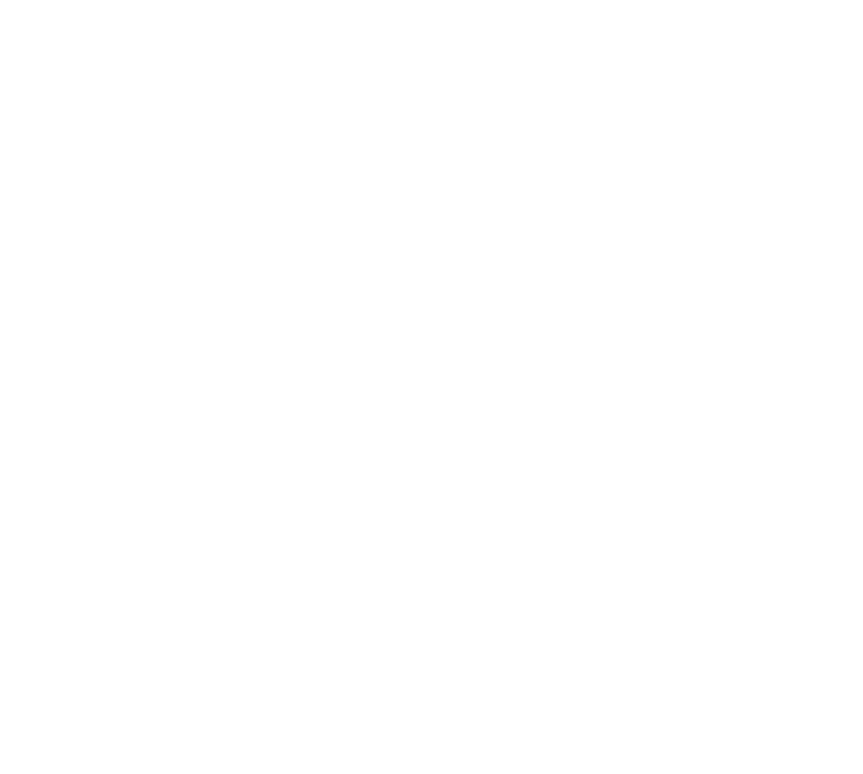
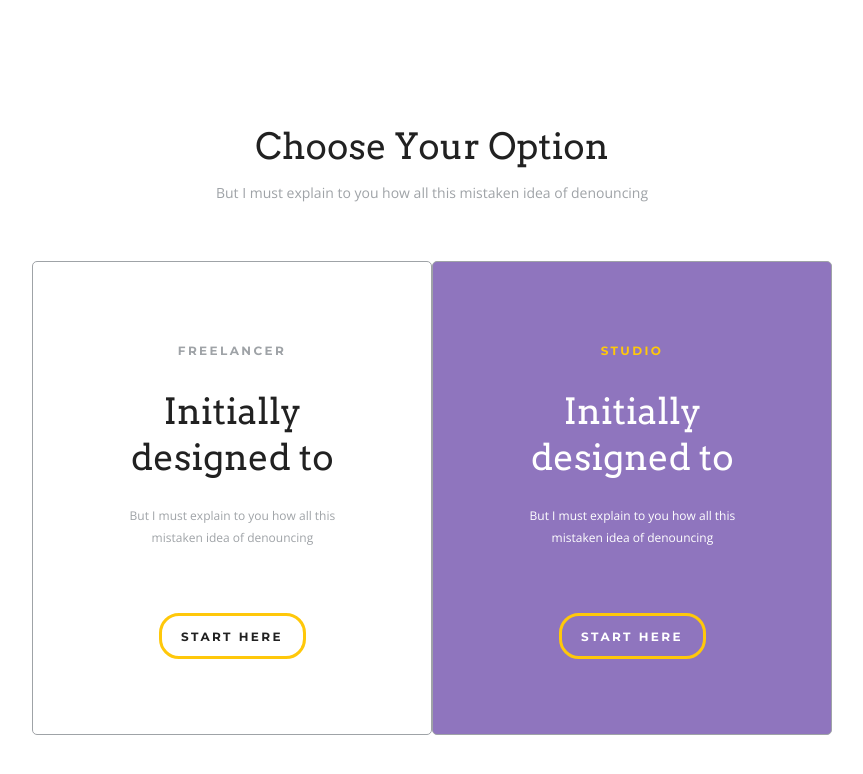
Before and after one commit to JuliaKachalka/Homework, a plain HTML site: page index.html in a window 1280 px wide. Shown: the whole page, without its empty margins (208-1071 px from the left). Drawn offline with nearby package versions, Linux system fonts and the light colour scheme.

Commit message:
Work js-eight

```diff
--- a/index.html
+++ b/index.html
@@ -1,11 +1,7 @@
 <!DOCTYPE html>
-<html lang="en">
+<html>
 <head>
-    <meta charset="UTF-8">
-    <meta http-equiv="X-UA-Compatible" content="IE=edge">
-    <meta name="viewport" content="width=device-width, initial-scale=1.0">
-    <title>Document</title>
-    <script src="script.js"></script>
+    <script defer src="script.js"></script>
 </head>
 <body>
 
--- a/script.js
+++ b/script.js
@@ -1,86 +1,194 @@
-//let Auto = function (brand, model, number) {
-//    this.brand = brand;
-//    this.model = model;
-//    this.number = number;
-//    this.engineOnOff = function () {
-//        this.engineOnOff = prompt('Ваша машина заведена?');
-//        if(this.engineOnOff){
-//            this.engineOnOff = 'да';
-//            console.log('Двигатель включен!');
-//        }else{
-//            console.log('Двигатель выключен!');
-//        }
-//    };
-//    this.transmission = function () {
-//        transmission = prompt('Включена передача: вперед, назад, нейтральная?');
-//        if(this.engineOnOff && (transmission === 'вперед' || transmission === 'назад' || transmission === 'нейтральная')){
-//            this.transmission = transmission;
-//            console.log(`Включена передача: ${this.transmission}.`);
-//        }else{
-//            console.log('Двигатель выключен!');
-//        }
-//    };
-//    this.sped = function () {
-//        sped = +prompt('Введите скорость автомобиля!');
-//        if(this.engineOnOff && this.transmission === 'вперед'){
-//            this.sped = sped;
-//            console.log(`Автомобиль движется вперед со скоростью ${this.sped} км/ч.`);
-//        }else if(this.engineOnOff && this.transmission === 'назад'){
-//            this.sped = sped;
-//            console.log(`Автомобиль движется назад со скоростью ${this.sped} км/ч.`);
-//        }else{
-//            console.log(`Машина выключена или включена нейтральная передача!`);
-//        }
-//    };
-//    this.distance = function () {
-//        if(this.engineOnOff && this.transmission === 'вперед'){
-//            this.distance = sped;
-//            console.log(`Автомобиль прошел дистанцию ${this.distance} км.`);
-//        }else if(this.engineOnOff && this.transmission === 'назад'){
-//            this.distance = sped;
-//            console.log(`Автомобиль прошел дистанцию ${this.distance} км.`);
-//        }else{
-//            console.log(`Машина выключена или включена нейтральная передача!`);
-//        }
-//    };
-//    this.braking = function () {
-//        this.g = 9.81; //ускорение силы тяжести
-//        this.ks = +prompt('Введите коэффициент сцепления автомобиля с дорогой: 0.7(сухой асфальт), 0.4(мокрый асфальт), 0.2(укатанный снег), 0.1(обледенение)!')
-//        this.braking = this.result;
-//        switch (this.ks) {
-//            case 0.7:
-//                this.result = (this.sped * 2) / (2 * this.g * this.ks);
-//                console.log(`Тормозной путь автомобиля ${this.result} м/сек.`);
-//            break;
-//            case 0.4:
-//                this.result = (this.sped * 2) / (2 * this.g * this.ks);
-//                console.log(`Тормозной путь автомобиля ${this.result} м/сек.`);
-//            break;
-//            case 0.2:
-//                this.result = (this.sped * 2) / (2 * this.g * this.ks);
-//                console.log(`Тормозной путь автомобиля ${this.result} м/сек.`);
-//            break;
-//            case 0.1:
-//                this.result = (this.sped * 2) / (2 * this.g * this.ks);
-//                console.log(`Тормозной путь автомобиля ${this.result} м/сек.`);
-//            break;
-//            default:
-//                this.result = 0;
-//                console.log('Авария!');
-//            break;
-//        }
-//    };
-//}
-//
-//console.log(Auto);
-//
-//let audi = new Auto ('AUDI', 'А4', 'А256ИП');
-//console.log(audi);
-//console.log(`Марка автомобиля ${audi.brand}.`);
-//console.log(`Модель автомобиля ${audi.model}.`);
-//console.log(`Номер автомобиля ${audi.number}.`);
-//audi.engineOnOff();
-//audi.transmission();
-//audi.sped();
-//audi.distance();
-//audi.braking();
+document.documentElement.lang = "en";
+
+let metaUtf8 = document.createElement('meta');
+metaUtf8.setAttribute('charset', 'UTF-8');
+let head = document.querySelector('head')
+head.appendChild(metaUtf8);
+
+
+let title = document.createElement('title');
+title.innerHTML = 'Option';
+document.head.appendChild(title);
+
+
+let montserratFont = document.createElement('link');
+montserratFont.rel = 'stylesheet';
+montserratFont.href = 'https://fonts.googleapis.com/css2?family=Montserrat:wght@700&display=swap';
+
+let arvoFont = document.createElement('link');
+arvoFont.rel = 'stylesheet';
+arvoFont.href = 'https://fonts.googleapis.com/css2?family=Arvo&display=swap';
+
+let openSansFont = document.createElement('link');
+openSansFont.rel = 'stylesheet';
+openSansFont.href = 'https://fonts.googleapis.com/css2?family=Open+Sans&display=swap';
+
+document.head.appendChild(montserratFont);
+document.head.appendChild(arvoFont);
+document.head.appendChild(openSansFont);
+
+
+let h1 = document.createElement('h1');
+h1.innerHTML = 'Choose Your Option';
+document.body.appendChild(h1);
+
+let p = document.createElement('p');
+p.innerHTML = 'But I must explain to you how all this mistaken idea of denouncing';
+document.body.appendChild(p);
+
+let div = document.createElement('div');
+div.classList.add('container');
+document.body.appendChild(div);
+
+let div1 = document.createElement('div');
+div1.classList.add('block');
+div.appendChild(div1);
+
+let h3 = document.createElement('h3');
+h3.innerHTML = 'FREELANCER';
+div1.appendChild(h3);
+
+let h2 = document.createElement('h2');
+h2.innerHTML = 'Initially designed to';
+div1.appendChild(h2);
+
+let p1 = document.createElement('p');
+p1.innerHTML = 'But I must explain to you how all this mistaken idea of denouncing';
+p1.classList.add('text');
+div1.appendChild(p1);
+
+let button = document.createElement('button');
+div1.appendChild(button);
+
+let span = document.createElement('span');
+span.innerHTML = 'START HERE';
+button.appendChild(span);
+
+let div1Clone = div1.cloneNode(true);
+div1Clone.classList.add('block1');
+div.insertBefore(div1Clone, div1);
+div.appendChild(div1Clone);
+
+
+let textH3 = div1Clone.querySelector('h3');
+textH3.textContent = 'STUDIO';
+
+
+let style = document.createElement('style');
+style.innerHTML = `
+    body {
+        margin: 0 auto;
+        padding: 0;
+        width: 1280px;
+    }
+
+    h1 {
+        font-family: 'Arvo', serif;
+        font-weight: 400;
+        font-size: 36px;
+        line-height: 48px;
+        color: #212121;
+        text-align: center;
+        margin-top: 122px;
+        margin-bottom: 0;
+    }
+
+    p {
+        font-family: 'Open Sans', sans-serif;
+        font-size: 14px;
+        line-height: 26px;
+        text-align: center;
+        color: #9FA3A7;
+        margin-top: 10px;
+        margin-bottom: 55px;
+    }
+
+    .container {
+        width: 800px;
+        margin-left: 240px;
+        margin-right: 240px;
+        margin-bottom: 139px;
+        display: flex;
+    }
+
+    .block {
+        width: 400px;
+        text-align: center;
+        border: 1px solid #9FA3A7;
+        border-radius: 5px;
+    }
+
+    h3 {
+        font-family: 'Montserrat', sans-serif;
+        font-weight: 700;
+        font-size: 12px;
+        line-height: 15px;
+        letter-spacing: 2.4px;
+        color: #9FA3A7;
+        margin-top: 81px;
+        margin-bottom: 19px;
+    }
+
+    h2 {
+        width: 60%;
+        font-family: 'Arvo', sans-serif;
+        font-weight: 400;
+        font-size: 36px;
+        line-height: 46px;
+        color: #212121;
+        margin-left: 80px;
+        margin-bottom: 25px;
+    }
+
+    .text {
+        width: 60%;
+        font-size: 12px;
+        line-height: 22px;
+        margin-left: 80px;
+        margin-bottom: 64.5px;
+    }
+
+    button {
+        width: 147px;
+        height: 46px;
+        background-color: #FFFFFF;
+        border: 3px solid #FFC80A;
+        border-radius: 20px;
+        margin-bottom: 75px;
+    }
+
+    span {
+        font-family: 'Montserrat', sans-serif;
+        font-size: 12px;
+        line-height: 15px;
+        text-align: center;
+        letter-spacing: 2.4px;
+        color: #212121;
+    }
+
+    .block1 {
+        background-color: #8F75BE;
+    }
+
+    .block1 h3 {
+        color: #FFC80A;
+    }
+
+    .block1 h2 {
+        color: #FFFFFF;
+    }
+
+    .block1 p {
+        color: #FFFFFF;
+    }
+
+    .block1 span {
+        color: #FFFFFF;
+    }
+
+    .block1 button {
+        background-color: #8F75BE;
+    }
+`;
+
+document.body.appendChild(style);
```
